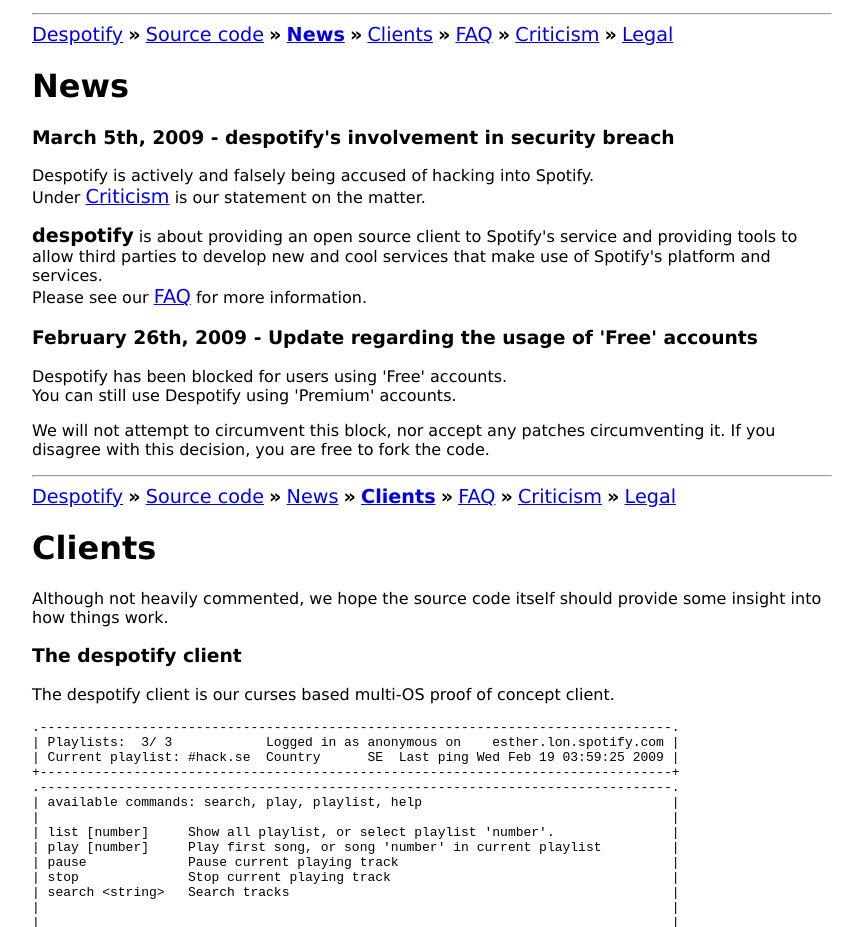
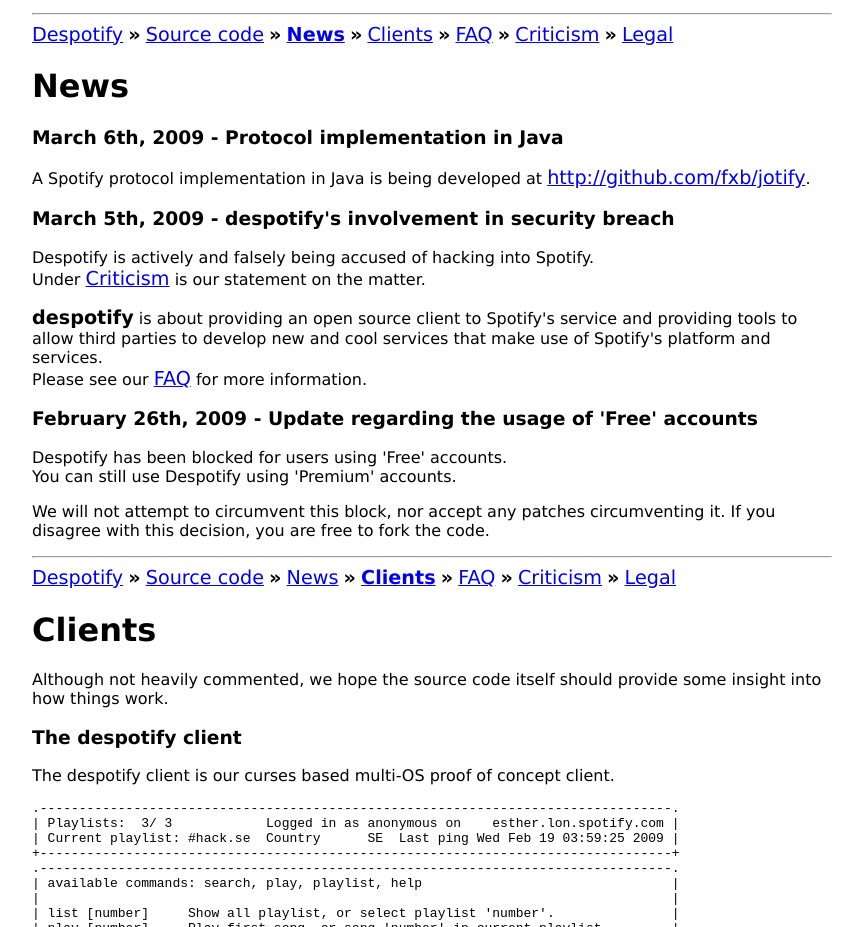
Before and after one commit to SimonKagstrom/despotify, a plain HTML site: page web/index.html in a window 1280 px wide. Shown: the part 1251-2178 px from the top of the page, without its empty margins (208-1071 px from the left). Drawn offline with Linux system fonts and the light colour scheme.

Commit message:
news: link to java protocol implementation

```diff
--- a/web/index.html
+++ b/web/index.html
@@ -123,6 +123,8 @@ a.cur {
 	<a href="#legal">Legal</a>
 </div>
 <h1>News</h1>
+<h3>March 6th, 2009 - Protocol implementation in Java</h3>
+<p>A Spotify protocol implementation in Java is being developed at <a href="http://github.com/fxb/jotify">http://github.com/fxb/jotify</a>.</p>
 <h3>March 5th, 2009 - despotify's involvement in security breach</h3>
 <p>Despotify is actively and falsely being accused of hacking into Spotify.<br />
 Under <a href="#criticism">Criticism</a> is our statement on the matter.
```
